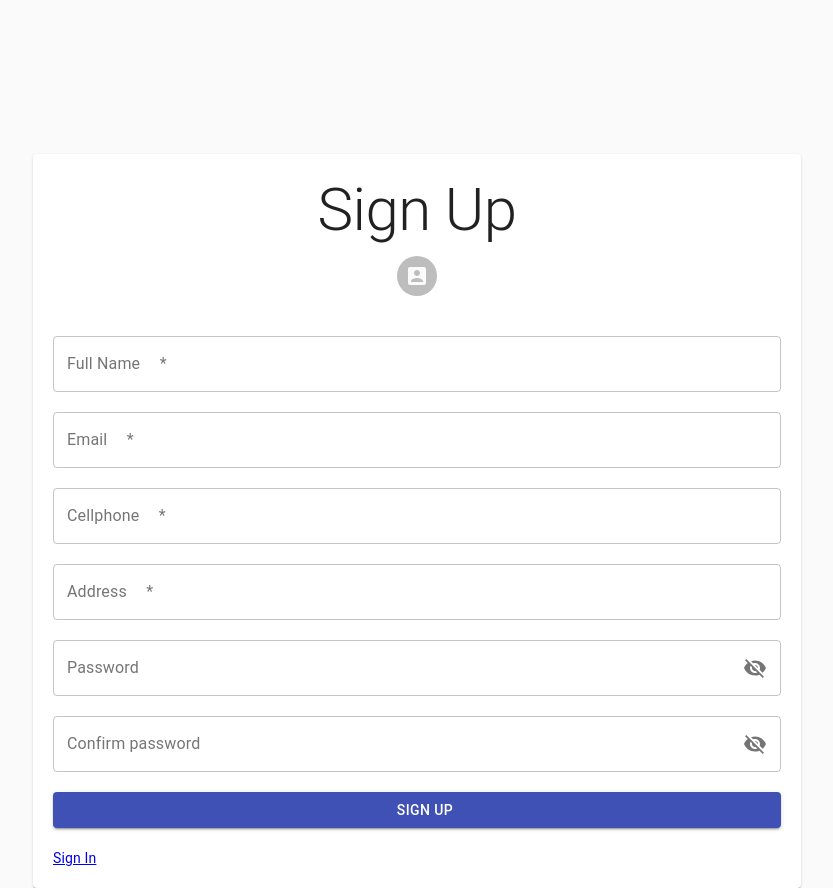
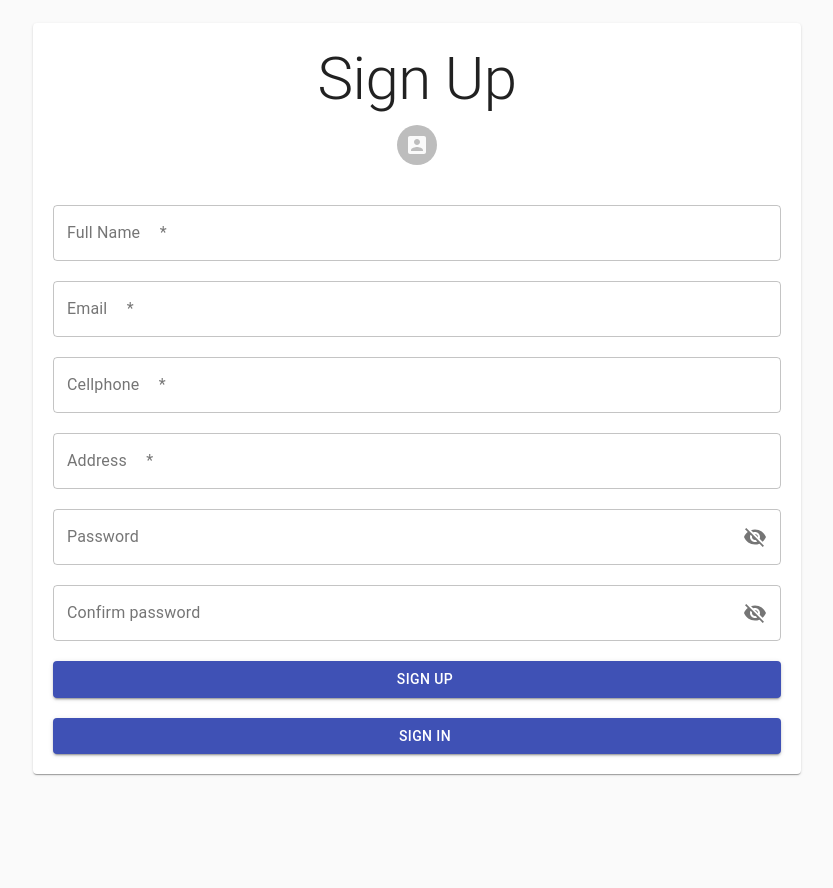
Before and after one commit to IETIM/Front-End, a React (Create React App) app: page /signup in a window 1280 px wide. Shown: the whole page, without its empty margins (223-1056 px from the left). After the commit the page ends 800 px from the top, so only its background shows below. Built offline with nearby package versions, Linux system fonts and the light colour scheme.

Commit message:
Logout
Realizar el logout correspondiente.

```diff
--- a/src/component/PlaceView/PlaceView.js
+++ b/src/component/PlaceView/PlaceView.js
@@ -31,7 +31,7 @@ export default class PlaceView extends React.Component{
 
 
     render(){
-        return(<div style={{width:'100%',height:'100%',background:'orange',margin:'0px',padding:'0px'}}>
+        return(<div style={{width:'100%',height:'100%',margin:'0px',padding:'0px'}}>
             <AppBar />
 
             <div style = {{height: '80px', width: '100%'}}></div>
--- a/src/component/sidebar/SidebarData.js
+++ b/src/component/sidebar/SidebarData.js
@@ -22,11 +22,5 @@ export const SidebarData = [
         path: '/userprofile',
         icon: <IoIcons.IoIosPaper/>,
         cName: 'nav-textV1'
-    },
-    {
-        title: "Cerrar Sesión",
-        path: '/signout',
-        icon: <CgIcons.CgLogOff />, //<CgIcons.CgLogOff>  CgLogOut
-        cName: 'nav-textV1'
     }
 ]
--- a/src/component/sidebar/SidebarPage.js
+++ b/src/component/sidebar/SidebarPage.js
@@ -5,10 +5,16 @@ import { Link } from 'react-router-dom';
 import { SidebarData } from './SidebarData';
 import './SidebarPage.css';
 import { IconContext } from 'react-icons';
+import ExitToAppIcon from '@material-ui/icons/ExitToApp';
+
 
 function SidebarPage (){
     const [sidebar, setSidebar] = useState(false);
     const showSidebar = () => setSidebar(!sidebar);
+
+    const logout = () => {
+        localStorage.removeItem("IsLoggedIn");
+    }
     return(
             <>
                 <IconContext.Provider value = {{ color: '#fff' }}>
@@ -34,6 +40,12 @@ function SidebarPage (){
                                     </li>
                                 );
                             })}
+                            <li key = "cerrarSesion" className = "nav-textV1">
+                                <Link to = "/" onClick = {logout}>
+                                    <ExitToAppIcon />
+                                    <span> Cerrar Sesión </span>
+                                </Link>
+                            </li>
                         </ul>
                     </nav>
                 </IconContext.Provider>
--- a/src/component/signin/Login.css
+++ b/src/component/signin/Login.css
@@ -6,7 +6,7 @@
 }
 
 .paper {
-    margin-top: 20%;
+    margin-top: 3%;
     display: flex;
     flex-direction: column;
     align-items: center;
--- a/src/component/signup/SignUp.js
+++ b/src/component/signup/SignUp.js
@@ -221,7 +221,15 @@ export default function Register(props) {
                             </Button>
                             <br></br>
                             <br></br>
-                            <Link to ="/"> Sign In</Link>
+                            <Button
+                                fullWidth
+                                variant="contained"
+                                color="primary"
+                                className="submit"
+                                href = "login"
+                            >
+                                Sign In
+                            </Button>
                         </form>
                     </Paper>
                 </main>
```
Also changed, not shown: src/component/Profile/UserProfile.js (+5 -2 lines).
